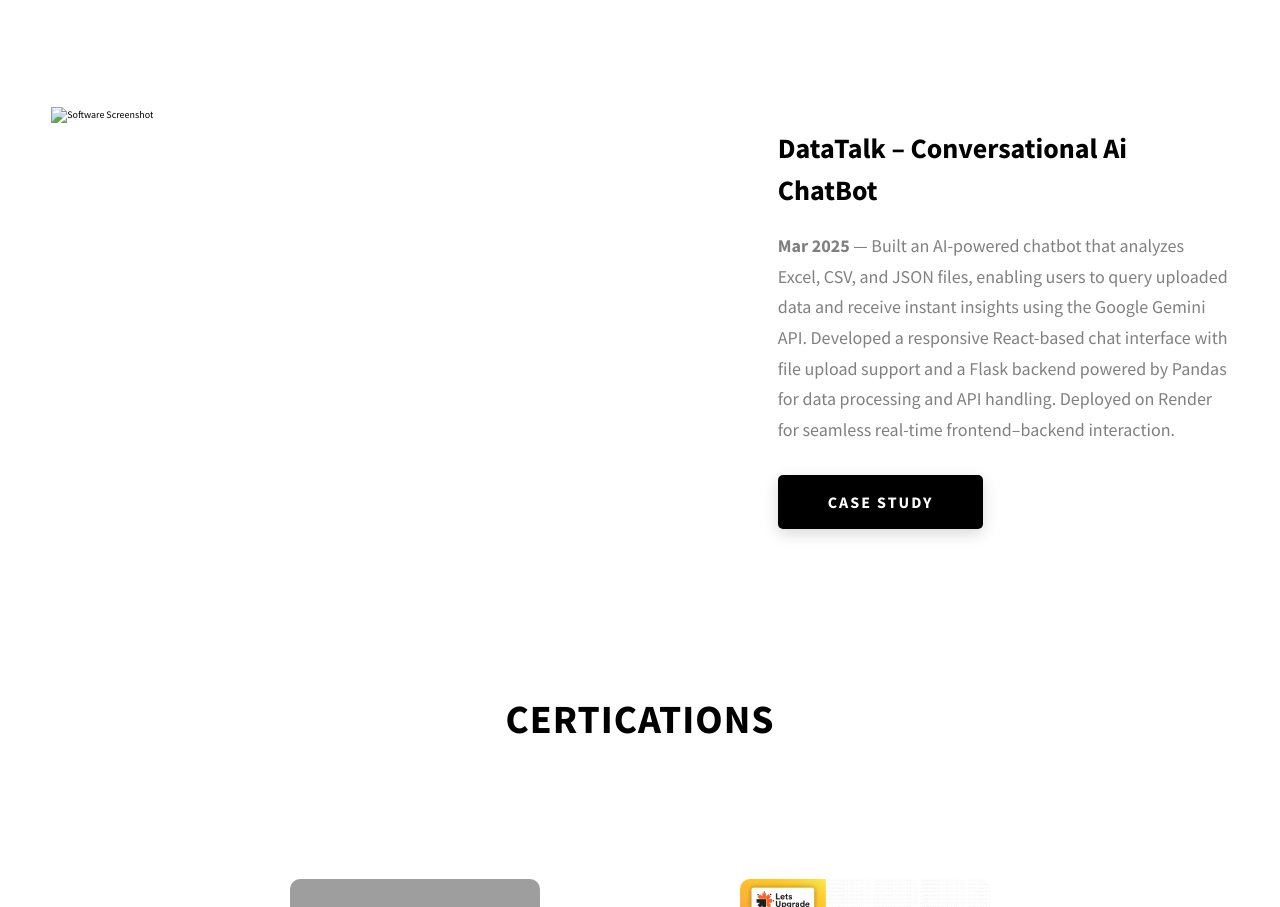
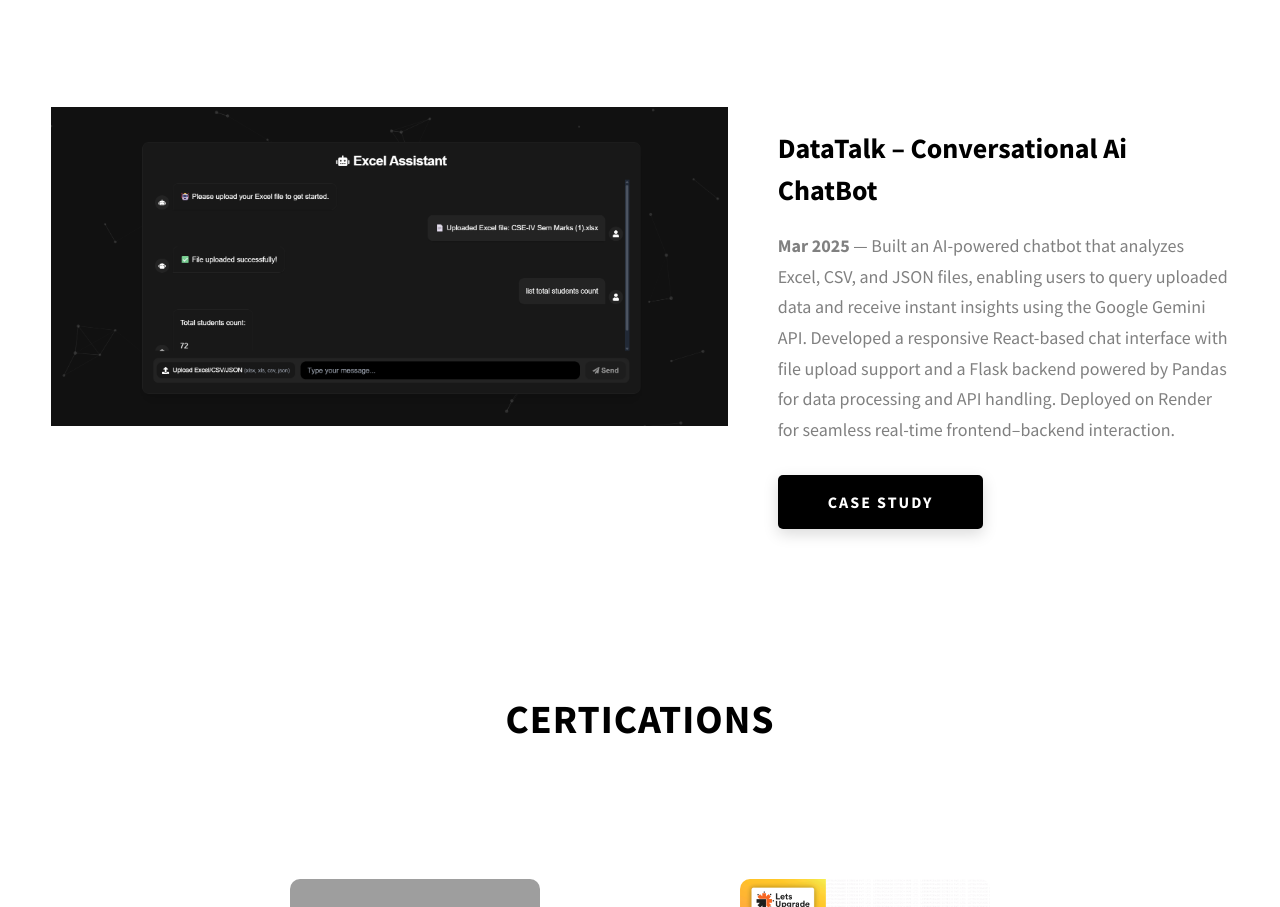
Before and after one commit to govindbairi/govindbairi.github.io, a plain HTML site: page index.html in a window 1280 px wide. Shown: the part 2990-3897 px from the top of the page. Drawn offline with nearby package versions, Linux system fonts and the light colour scheme; grey boxes are pictures that could not be loaded.

Commit message:
Update index.html

```diff
--- a/index.html
+++ b/index.html
@@ -314,7 +314,7 @@
           <div class="projects__row">
             <div class="projects__row-img-cont">
               <img
-                src="./assets/png/project3.png"
+                src="./assets/png/project33.png"
                 alt="Software Screenshot"
                 class="projects__row-img"
                 loading="lazy"
```
